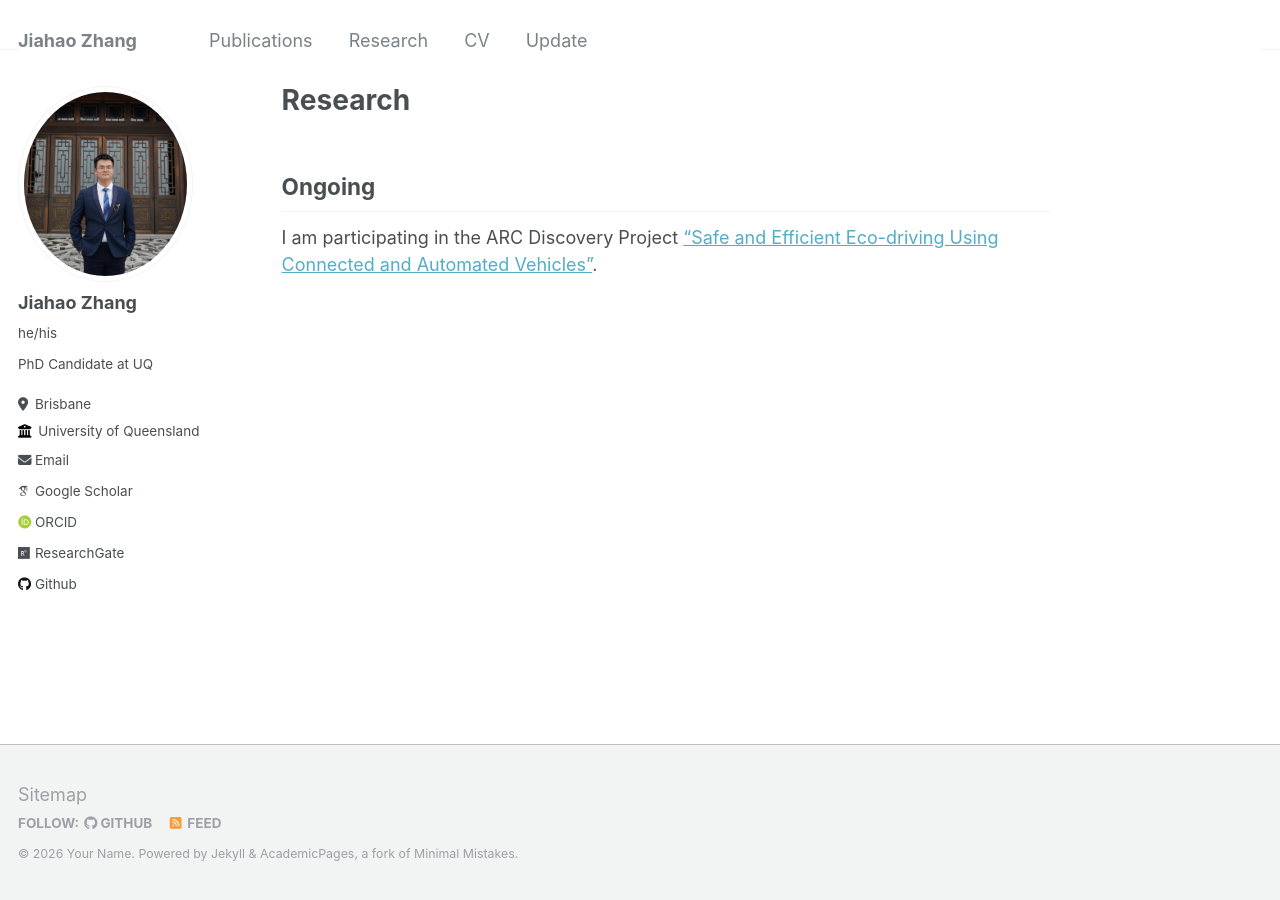
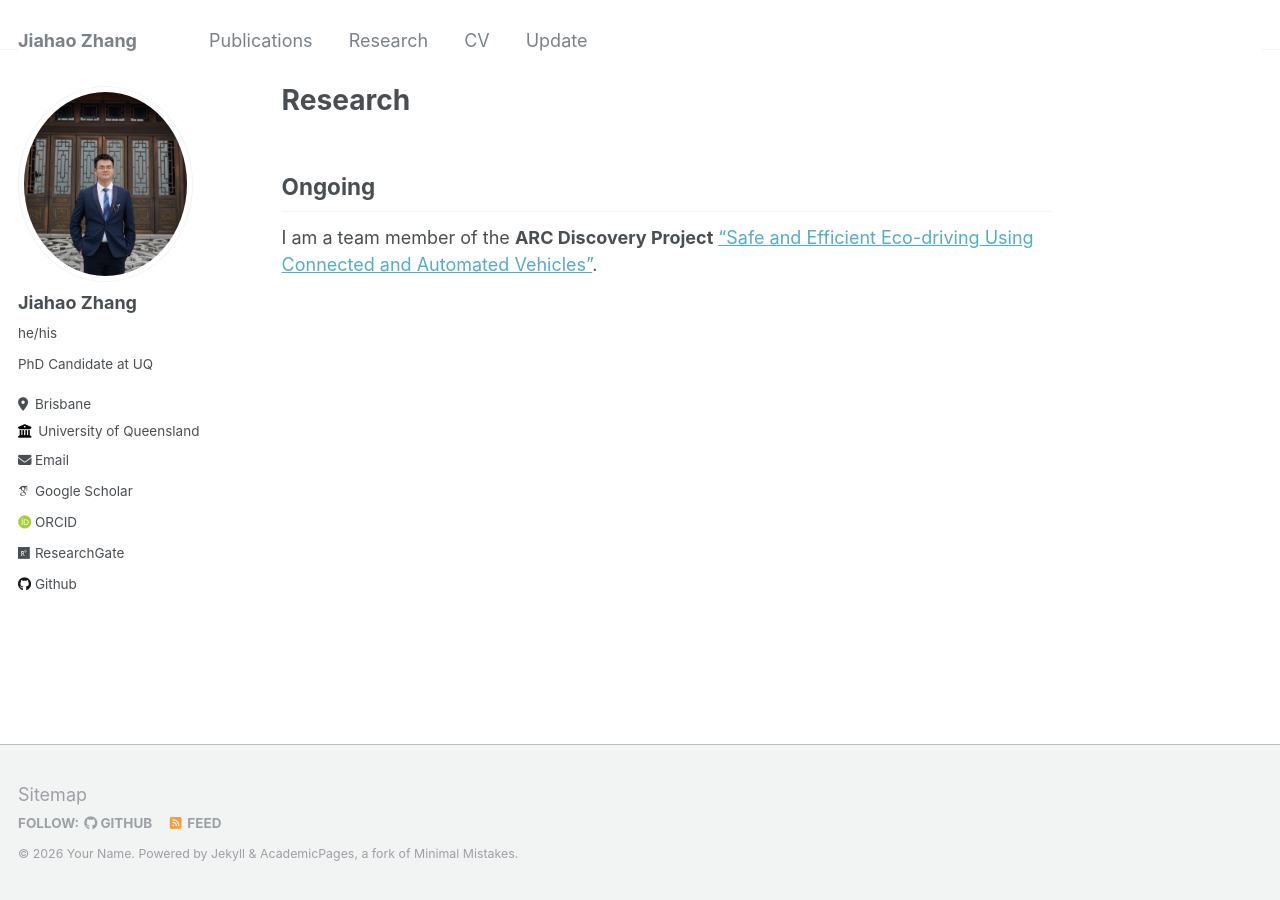
Before and after one commit to zhangjiahao2024/zhangjiahao2024.github.io, a Jekyll site: the page built from _pages/research.md, in a window 1280 px wide. Built offline with Jekyll 4.4.1, drawn with Linux system fonts in a browser that asks for light colours; some web fonts are replaced.

Commit message:
Update project description formatting in research.md

```diff
--- a/_pages/research.md
+++ b/_pages/research.md
@@ -7,4 +7,4 @@ author_profile: true
 Ongoing
 -----------
 
-I am participating in the ARC Discovery Project ["Safe and Efficient Eco-driving Using Connected and Automated Vehicles"](https://zuduozheng.github.io/CAV4Eco-Driving/).
+I am a team member of the **ARC Discovery Project** ["Safe and Efficient Eco-driving Using Connected and Automated Vehicles"](https://zuduozheng.github.io/CAV4Eco-Driving/).
```
